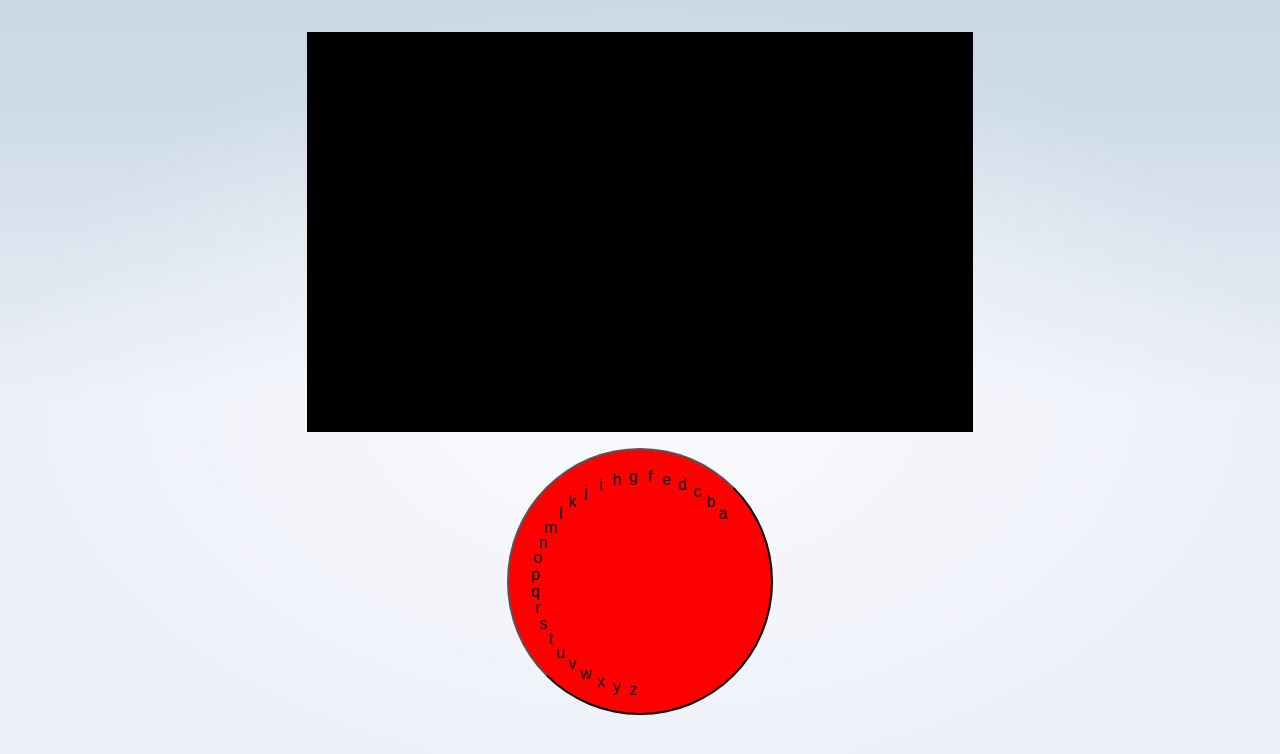
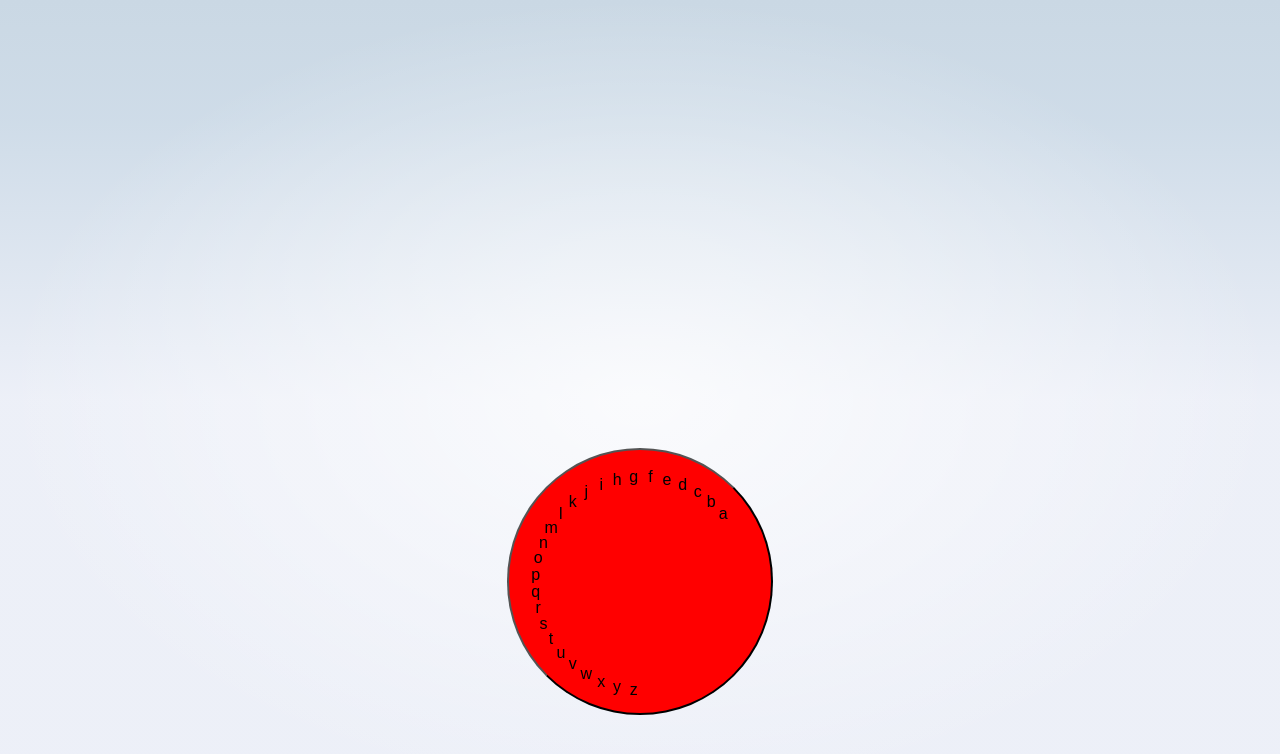
Before and after one commit to CatalinBucuresteanu/Keyboard, a SvelteKit app: page / in a window 1280 px wide. Shown: the top 754 px of the page. Built offline with nearby package versions, Linux system fonts and the light colour scheme.

Commit message:
tried max-width

```diff
--- a/src/routes/+page.svelte
+++ b/src/routes/+page.svelte
@@ -132,7 +132,7 @@
 <style>
 	#screen {
 		height: 50vh;
-		width: 500pt;
+		max-width: 500pt;
 		margin-left: auto;
 		margin-right: auto;
 		background-color: black;
@@ -148,7 +148,6 @@
 
 	.keyboard {
 		--gap: 0.2rem;
-		touch-action: none;
 		position: relative;
 		display: flex;
 		flex-direction: column;
```
